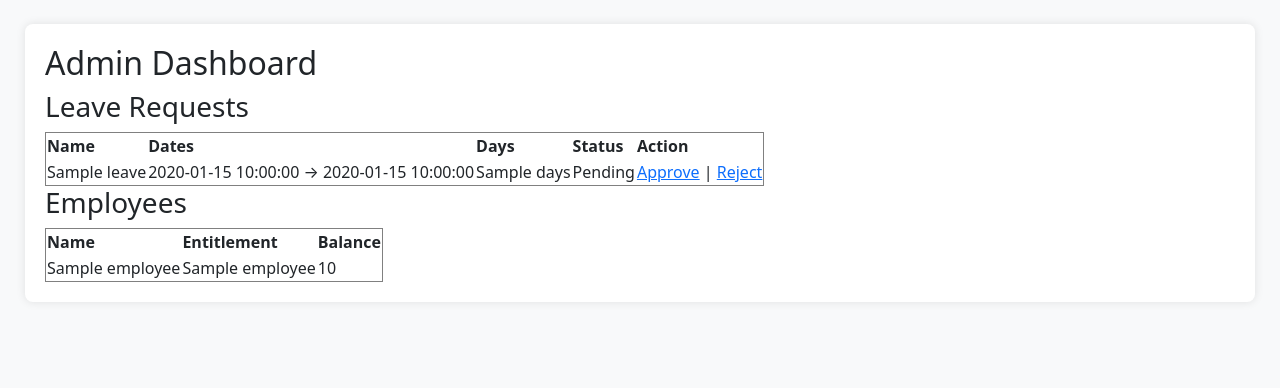
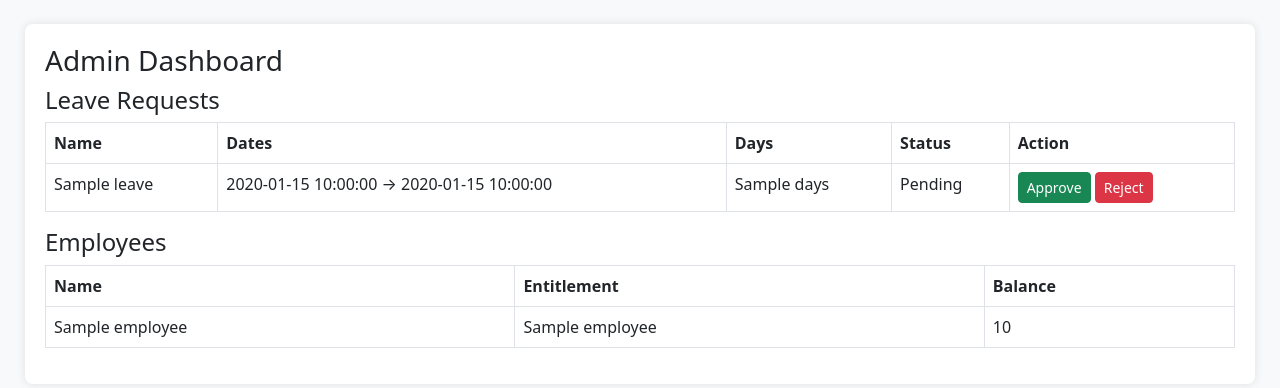
Before and after one commit to jesstanblues-ops/Leave-app3, a Flask app: template templates/admin_dashboard.html in a window 1280 px wide. Shown: the part 81-469 px from the top of the page. Run offline with Flask 3, Linux system fonts and the light colour scheme; the template is opened without the code that fills it: most values are stand-ins (such as "Sample title", 1, 10 or a date in 2020).

Commit message:
Update admin_dashboard.html

```diff
--- a/templates/admin_dashboard.html
+++ b/templates/admin_dashboard.html
@@ -1,10 +1,12 @@
 {% extends 'base.html' %}
 {% block content %}
-<h2>Admin Dashboard</h2>
+<h3>Admin Dashboard</h3>
 
-<h3>Leave Requests</h3>
-<table border="1">
-<tr><th>Name</th><th>Dates</th><th>Days</th><th>Status</th><th>Action</th></tr>
+<h4>Leave Requests</h4>
+<table class="table table-bordered">
+<tr>
+  <th>Name</th><th>Dates</th><th>Days</th><th>Status</th><th>Action</th>
+</tr>
 {% for l in leaves %}
 <tr>
   <td>{{ l.employee_name }}</td>
@@ -13,16 +15,16 @@
   <td>{{ l.status }}</td>
   <td>
     {% if l.status == 'Pending' %}
-        <a href="/approve/{{ l.id }}">Approve</a> |
-        <a href="/reject/{{ l.id }}">Reject</a>
+      <a class="btn btn-success btn-sm" href="/approve/{{ l.id }}">Approve</a>
+      <a class="btn btn-danger btn-sm" href="/reject/{{ l.id }}">Reject</a>
     {% endif %}
   </td>
 </tr>
 {% endfor %}
 </table>
 
-<h3>Employees</h3>
-<table border="1">
+<h4>Employees</h4>
+<table class="table table-bordered">
 <tr><th>Name</th><th>Entitlement</th><th>Balance</th></tr>
 {% for e in employees %}
 <tr>
@@ -32,4 +34,5 @@
 </tr>
 {% endfor %}
 </table>
+
 {% endblock %}
```
Lines whose indentation alone changed are shown as unchanged.
